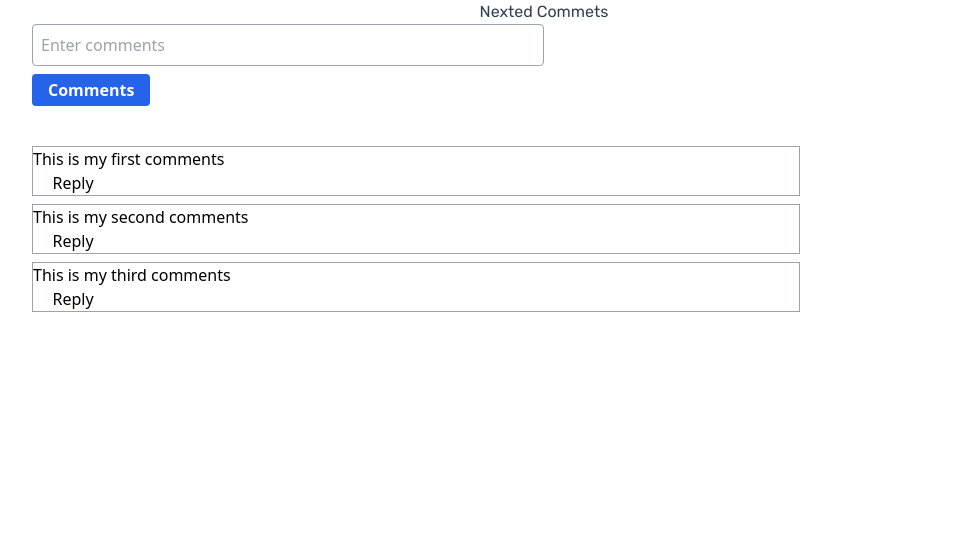
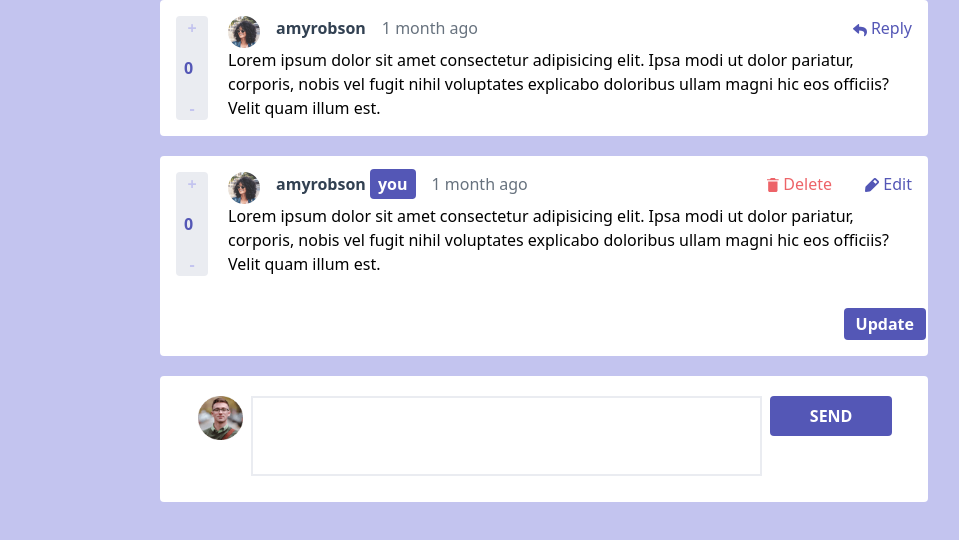
Before and after one commit to Agyanim/interactive-comments-section, a React (Vite) app: page / in a window 1280 px wide. Shown: the top 540 px of the page, without its empty margins (96-1055 px from the left). Built offline with nearby package versions, Linux system fonts and the light colour scheme.

Commit message:
comment cards added

```diff
--- a/components/CommentInput.tsx
+++ b/components/CommentInput.tsx
@@ -1,4 +1,3 @@
-// import React from "react";
 import { useState } from "react";
 type Comment = {
   body: string;
@@ -9,18 +8,19 @@ type mycommentsInputProps = {
   onComment: (newComment: Comment) => void;
 };
 
-const CommentInput = ({ onComment}: mycommentsInputProps)=> {
-
+const CommentInput = ({ onComment }: mycommentsInputProps) => {
   const [commentBody, setCommentBody] = useState("");
 
-  const updateCommentHandler =  () :void => {
-    onComment({ body: commentBody, comments: []});
-    setCommentBody("");
+  const updateCommentHandler = (): void => {
+    if (commentBody) {
+      onComment({ body: commentBody, comments: [] });
+      setCommentBody("");
+    }
   };
 
   return (
     <div className="w-full">
-      <div className="w-[100%]">
+      <div className="w-[100%] ">
         <input
           className="border border-gray-400 w-[50%] p-2 rounded"
           type="text"
@@ -28,10 +28,11 @@ const CommentInput = ({ onComment}: mycommentsInputProps)=> {
           value={commentBody}
           onChange={(e) => setCommentBody(e.target.value)}
           placeholder="Enter comments"
+          required
         />
         <div>
           <button
-            className="bg-blue-600 text-white rounded font-bold border-none px-4 py-1 mt-2"
+            className="bg-blue-600 text-white rounded font-bold border-none px-4 py-1 my-2"
             onClick={updateCommentHandler}
           >
             Comments
--- a/components/Comments.tsx
+++ b/components/Comments.tsx
@@ -22,26 +22,26 @@ const dummyComments: Array<Comment> = [
   },
 ];
 const Comments = () => {
+  // state to main parents comments
   const [comments, setComments] = useState(dummyComments);
 
-  const onComment = (newComment: Comment):void => {
+  const onComment = (newComment: Comment): void => {
     setComments((prev) => [newComment, ...prev]);
   };
 
-  const renderComments = comments.map((comment,i) => {
-    return (
-      <div key={i} className="border border-gray-400 flex flex-col w-3/4">
-        <CommentsItems comment={comment} />
-      </div>
-    );
-  });
-
   return (
-    <div className="flex flex-col items-start w-[100%]">
-      <CommentInput onComment={onComment}/>
-
-      <div className="mt-10 flex flex-col gap-2 w-[100%]">{renderComments}</div>
-    </div>
+    <main className="flex flex-col items-start w-[100%]">
+      {/* input element for comments (both main and child) */}
+      <CommentInput onComment={onComment} />
+      <section className="mt-10 flex flex-col gap-2 w-[100%]">
+        {/* Displaying comments */}
+        {comments.map((comment, i) => (
+          <div key={i} className="border border-gray-400 flex flex-col w-3/4">
+            <CommentsItems comment={comment} />
+          </div>
+        ))}
+      </section>
+    </main>
   );
 };
 
--- a/components/CommentsItems.tsx
+++ b/components/CommentsItems.tsx
@@ -1,4 +1,3 @@
-// import React from "react";
 import { useState } from "react";
 import CommentInput from "../components/CommentInput";
 
@@ -13,17 +12,16 @@ type commentsTypeProps = {
 
 const CommentsItems = ({ comment }: commentsTypeProps) => {
   const [isReplying, setIsRplying] = useState(false);
+  // states to manage child comments
   const [comments, setComments] = useState(comment.comments);
-
-  console.log(comment);
-
+  // onComments click handler which takes an aguement of type comment
   const onComment = (newComment: Comment): void => {
     setComments((prev) => [newComment, ...prev]);
   };
 
   return (
-    <div className="flex flex-col">
-      <span>{comment.body}</span>
+    <div className="flex flex-col ">
+      <span className="rounded p-1">{comment.body}</span>
       {isReplying ? (
         <button className="w-20" onClick={() => setIsRplying(false)}>
           Cancel
@@ -34,18 +32,15 @@ const CommentsItems = ({ comment }: commentsTypeProps) => {
         </button>
       )}
 
-      {isReplying && <CommentInput onComment={onComment} />}
+      {isReplying && <div className="ml-5"><CommentInput onComment={onComment} />
+        </div>}
 
       <div className="flex flex-col">
         {comments?.map((comment, i) => (
-            <div key={i} className="border border-gray-400 flex flex-col w-3/4">
-              <CommentsItems comment={comment} />
-            </div>
-          )
-
-
-
-        )  }
+          <div key={i} className="border border-gray-400 flex flex-col w-3/4 rounded ml-10 mb-5">
+            <CommentsItems comment={comment} />
+          </div>
+        ))}
       </div>
     </div>
   );
--- /dev/null
+++ b/components/interactive/CommentItems.tsx
@@ -0,0 +1,41 @@
+import GradeCounter from "../interactive/GradeCounter";
+const CommentItems = () => {
+  return (
+    <section className="flex  bg-White w-full lg:w-[60%] m-auto rounded ">
+      <div className="flex flex-col-reverse lg:flex-row m-4">
+        <div className="">
+          <GradeCounter />
+        </div>
+        <div className="relative ml-5">
+          <div className="flex gap-4">
+            <div>
+              <img
+                className="w-[2rem]"
+                src="/images/avatars/image-amyrobson.png"
+                alt="avatar"
+              />
+            </div>
+            <h2 className="font-bold text-DarkBlue">amyrobson</h2>
+            <h3 className="text-GrayishBlue">1 month ago</h3>
+          </div>
+          <p>
+            Lorem ipsum dolor sit amet consectetur adipisicing elit. Ipsa modi
+            ut dolor pariatur, corporis, nobis vel fugit nihil voluptates
+            explicabo doloribus ullam magni hic eos officiis? Velit quam illum
+            est.
+          </p>
+          <button className="text-ModerateBlue absolute lg:top-0 right-0 flex">
+            <img
+              className="mt-2 pr-1"
+              src="/images/icon-reply.svg"
+              alt="replay"
+            />
+            Reply
+          </button>
+        </div>
+      </div>
+    </section>
+  );
+};
+
+export default CommentItems;
--- /dev/null
+++ b/components/interactive/FirstLevelInput.tsx
@@ -0,0 +1,32 @@
+import { useState } from "react";
+
+const FirstLevelInput = () => {
+    const [comments,setComments]=useState("")
+    // console.log(comments);
+
+  return (
+    <section className="flex  bg-White w-full lg:w-[60%] m-auto rounded mt-5">
+      <div className="flex flex-col-reverse lg:flex-row gap-2 w-[90%] lg:w-[90%] m-auto my-5 ">
+        <div className="">
+          <img className="w-[2rem] lg:w-[3rem]" src="/images/avatars/image-juliusomo.png" alt="avatar" />
+        </div>
+        <div className="w-full relative">
+          <textarea
+            className=""
+            name="comment"
+            id="comment"
+            cols={60}
+            rows={3}
+            value={comments}
+            onChange={e=>setComments(e.target.value)}
+          ></textarea>
+          <button className="absolute top-[5.8rem] left-[76%]  lg:left-[80%] lg:top-0 px-3 lg:px-10 py-2 rounded border-none bg-ModerateBlue text-White font-bold lg:ml-2">
+            SEND
+          </button>
+        </div>
+      </div>
+    </section>
+  );
+};
+
+export default FirstLevelInput;
--- /dev/null
+++ b/components/interactive/GradeCounter.tsx
@@ -0,0 +1,14 @@
+import {useState} from 'react'
+
+const GradeCounter = () => {
+    const [grade,setGrade]=useState(0)
+  return (
+    <div className='flex flex-row lg:flex-col font-bold px-2 gap-4 bg-LightGray rounded w-[5rem] lg:w-[2rem]'>
+        <button className='text-LightGrayishBlue' onClick={()=>setGrade(prev=> prev+1)}>+</button>
+        <p className=' text-ModerateBlue'>{grade}</p>
+        <button className='text-LightGrayishBlue' onClick={()=>{if( grade>0){setGrade(prev=> prev-1)}}}>-</button>
+    </div>
+  )
+}
+
+export default GradeCounter
--- /dev/null
+++ b/components/interactive/ReplyItems.tsx
@@ -0,0 +1,56 @@
+import GradeCounter from './GradeCounter';
+
+const ReplyItems = () => {
+  return (
+    <section className="flex  bg-White w-full lg:w-[60%] m-auto rounded mt-5 ">
+    <div className="flex flex-col-reverse lg:flex-row m-4 relative">
+      <div className="">
+        <GradeCounter />
+      </div>
+      <div className="relative ml-5">
+        <div className="flex gap-4">
+          <div>
+            <img
+              className="w-[2rem]"
+              src="/images/avatars/image-amyrobson.png"
+              alt="avatar"
+            />
+          </div>
+          <h2 className="font-bold text-DarkBlue">amyrobson <span className='bg-ModerateBlue text-White px-2 py-1 rounded'>you</span></h2>
+          <h3 className="text-GrayishBlue">1 month ago</h3>
+        </div>
+        <p>
+          Lorem ipsum dolor sit amet consectetur adipisicing elit. Ipsa modi
+          ut dolor pariatur, corporis, nobis vel fugit nihil voluptates
+          explicabo doloribus ullam magni hic eos officiis? Velit quam illum
+          est.
+        </p>
+        <div>
+        <button className="text-ModerateBlue absolute lg:top-0 right-0 flex">
+          <img
+            className="mt-[0.4rem] pr-1"
+            src="/images/icon-edit.svg"
+            alt="edit"
+          />
+          Edit
+        </button>
+        <button className="text-SoftRed absolute lg:top-0  flex right-20">
+          <img
+            className="mt-[0.4rem] pr-1"
+            src="/images/icon-delete.svg"
+            alt="delete"
+          />
+          Delete
+        </button>
+        </div>
+        <button className=" bg-ModerateBlue text-White font-bold px-3 py-1 ml- lg:ml-[90%] mt-[2rem] rounded">
+          Update
+        </button>
+
+      </div>
+    </div>
+  </section>
+);
+}
+
+export default ReplyItems
--- a/src/App.tsx
+++ b/src/App.tsx
@@ -1,14 +1,18 @@
 import "./App.css";
-import Comments from "../components/Comments";
+// import Comments from "../components/Comments";
+import Home from "./pages/Home";
 // import Comment from "../components/Form"
 function App() {
   return (
-    <div className="flex  justify-center items-center w-screen">
-      <section className="w-[80%] m-auto">
-        <h1 className="text-DarkBlue font-Rubik text-center">Nexted Commets</h1>
-        <Comments />
-      </section>
-    </div>
+    <main>
+      <Home/>
+    </main>
+    // <div className="flex  justify-center items-center w-screen">
+    //   <section className="w-[80%] m-auto">
+    //     <h1 className="text-DarkBlue font-Rubik text-center">Nexted Commets</h1>
+    //     <Comments />
+    //   </section>
+    // </div>
   );
 }
 
--- a/src/index.css
+++ b/src/index.css
@@ -23,4 +23,12 @@
  --VeryLightGray:228, 33%, 97%;
  --White:0, 0%, 100%;
 }
+
+
+/* styling text inputs */
+
+textarea{
+    @apply border-2 border-LightGray resize-none w-[100%] h-[5rem] lg:w-[80%]
 }
+
+}
--- /dev/null
+++ b/src/pages/Home.tsx
@@ -0,0 +1,15 @@
+import FirstLevelInput from "../../components/interactive/FirstLevelInput";
+import CommentItems from "../../components/interactive/CommentItems";
+import ReplyItems from "../../components/interactive/ReplyItems";
+const Home = () => {
+  return (
+    <main className="w-screen h-screen bg-LightGrayishBlue">
+      <CommentItems />
+      <ReplyItems/>
+
+      <FirstLevelInput />
+    </main>
+  );
+};
+
+export default Home;
```
